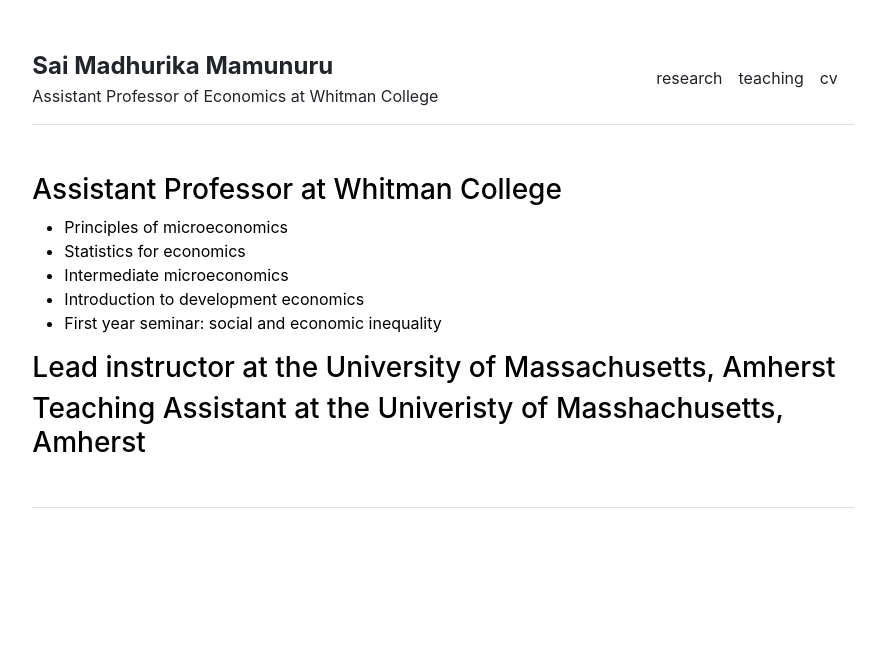
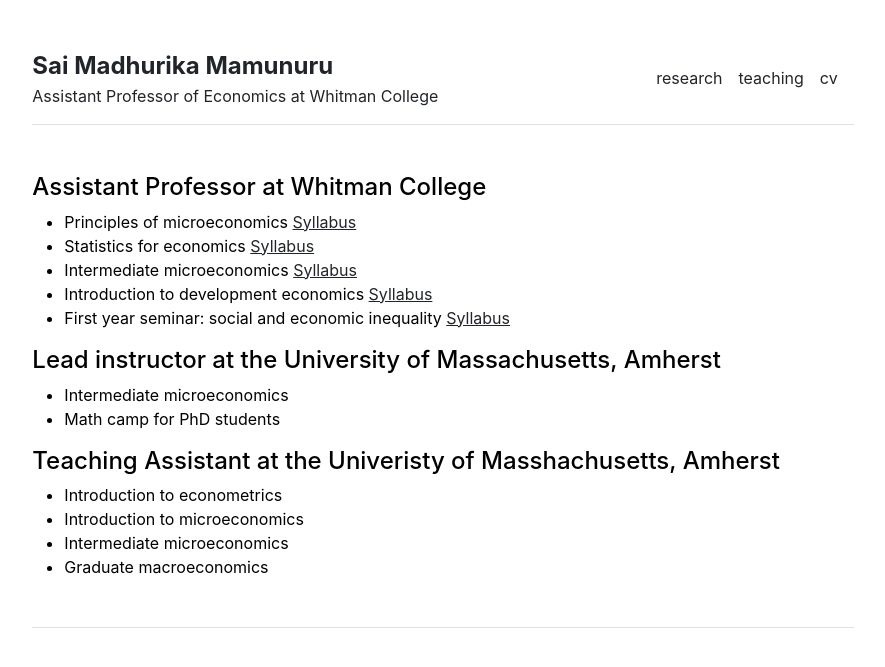
Before and after one commit to saimamunuru/saimamunuru.github.io, a Jekyll site: the page built from teaching.md, in a window 1280 px wide. Shown: the top 667 px of the page, without its empty margins (197-1082 px from the left). Built offline with Jekyll 4.4.1, drawn with Linux system fonts in a browser that asks for light colours.

Commit message:
Update teaching.md

```diff
--- a/teaching.md
+++ b/teaching.md
@@ -3,14 +3,22 @@ layout: default
 title: "Teaching"
 ---
 
-### Assistant Professor at Whitman College
+#### Assistant Professor at Whitman College
 
-* Principles of microeconomics
-* Statistics for economics
+* Principles of microeconomics [Syllabus](https://www.dropbox.com/s/v0yd51rpxudh4dx/PM_101B_v2.pdf?dl=0)
+* Statistics for economics [Syllabus](https://www.dropbox.com/s/t2e94u9xpmuff0l/S_227.pdf?dl=0)
+* Intermediate microeconomics [Syllabus](https://www.dropbox.com/s/l0c2as6kwfektnh/Econ_307_F21_Syll.pdf?dl=0)
+* Introduction to development economics [Syllabus]()
+* First year seminar: social and economic inequality [Syllabus](https://www.dropbox.com/s/2gozjehm27x16az/Course_calendar_Ineq.pdf?dl=0)
+
+#### Lead instructor at the University of Massachusetts, Amherst
+
 * Intermediate microeconomics
-* Introduction to development economics
-* First year seminar: social and economic inequality
+* Math camp for PhD students
 
-### Lead instructor at the University of Massachusetts, Amherst
+#### Teaching Assistant at the Univeristy of Masshachusetts, Amherst
 
-### Teaching Assistant at the Univeristy of Masshachusetts, Amherst
+* Introduction to econometrics
+* Introduction to microeconomics
+* Intermediate microeconomics
+* Graduate macroeconomics
```
